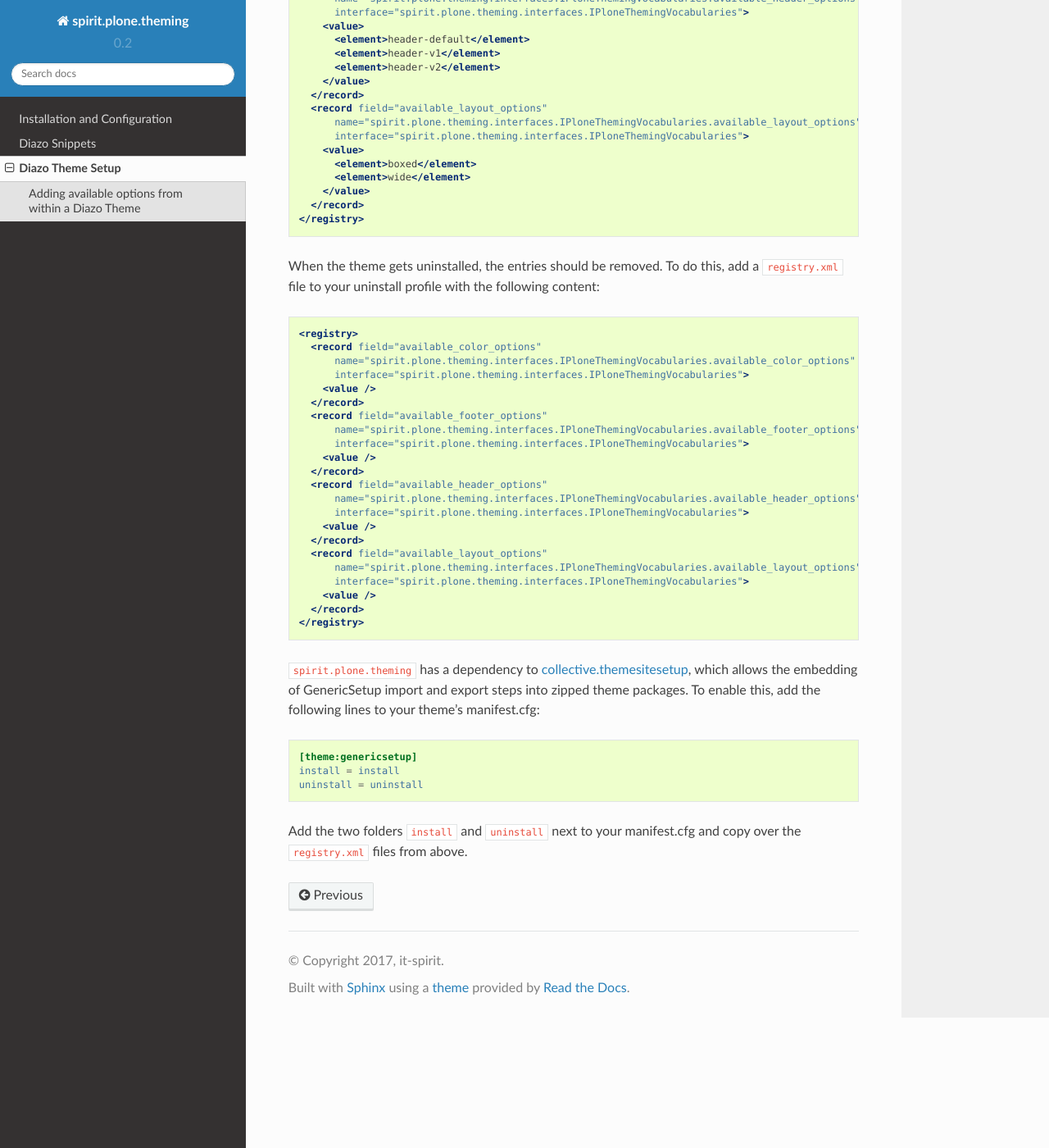
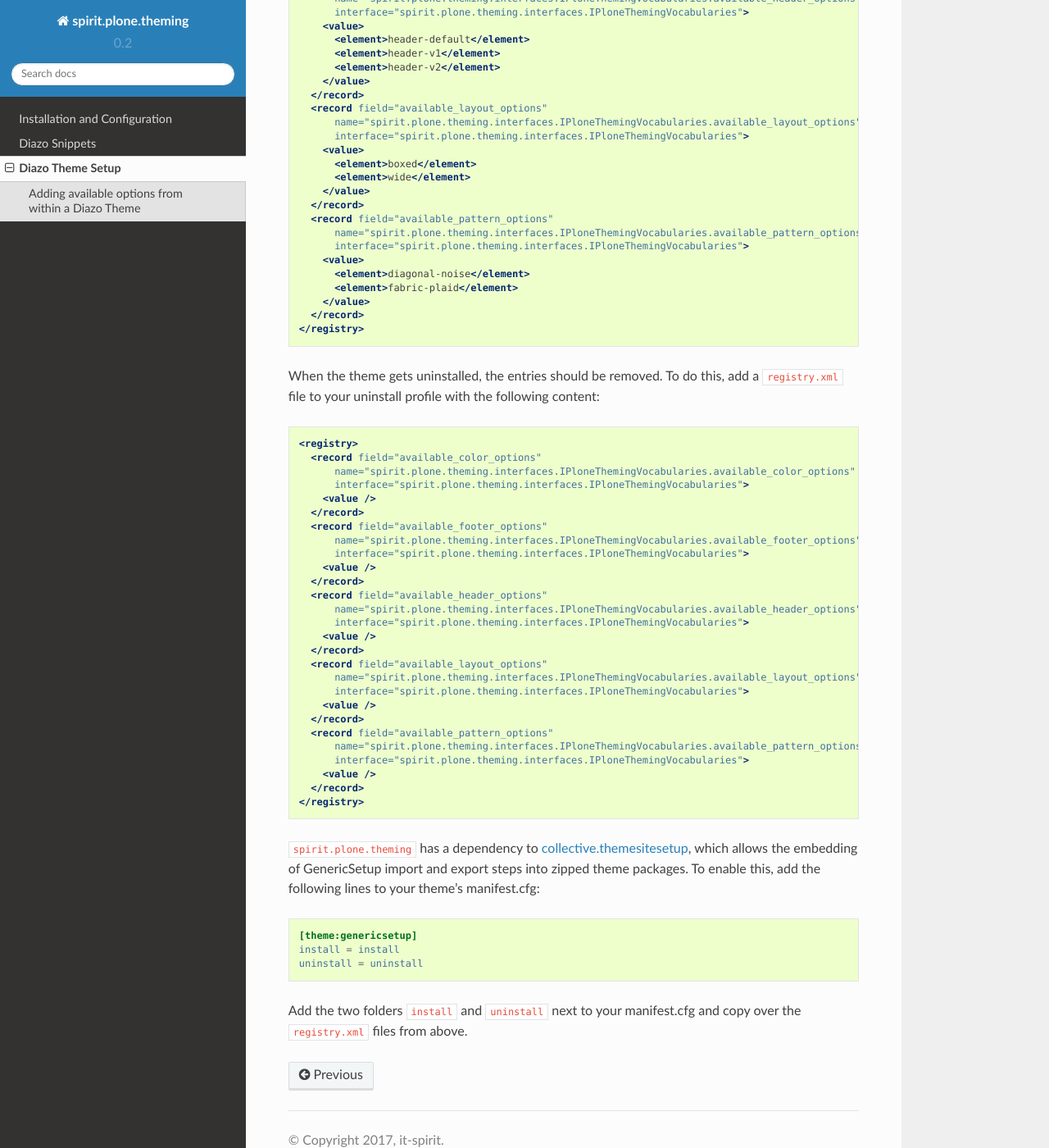
Before and after one commit to it-spirit/spirit.plone.theming, a Sphinx documentation site: the page built from docs/source/theming.rst, in a window 1280 px wide and 1400 px high, scrolled down 901 px. Shown: the whole window at 82% size. Built offline with Sphinx 7.4.7 and the Read the Docs theme 2.0.0, drawn with Linux system fonts in a browser that asks for light colours.

Commit message:
Add missing pattern registry example. [ci skip]

```diff
--- a/docs/source/theming.rst
+++ b/docs/source/theming.rst
@@ -55,6 +55,14 @@ A theme could add the records on installation time using the ``registry.xml`` Ge
           <element>wide</element>
         </value>
       </record>
+      <record field="available_pattern_options"
+          name="spirit.plone.theming.interfaces.IPloneThemingVocabularies.available_pattern_options"
+          interface="spirit.plone.theming.interfaces.IPloneThemingVocabularies">
+        <value>
+          <element>diagonal-noise</element>
+          <element>fabric-plaid</element>
+        </value>
+      </record>
     </registry>
 
 When the theme gets uninstalled, the entries should be removed.
@@ -83,6 +91,11 @@ To do this, add a ``registry.xml`` file to your uninstall profile with the follo
           interface="spirit.plone.theming.interfaces.IPloneThemingVocabularies">
         <value />
       </record>
+      <record field="available_pattern_options"
+          name="spirit.plone.theming.interfaces.IPloneThemingVocabularies.available_pattern_options"
+          interface="spirit.plone.theming.interfaces.IPloneThemingVocabularies">
+        <value />
+      </record>
     </registry>
 
 ``spirit.plone.theming`` has a dependency to `collective.themesitesetup`_, which allows the embedding of GenericSetup import and export steps into zipped theme packages.
```
